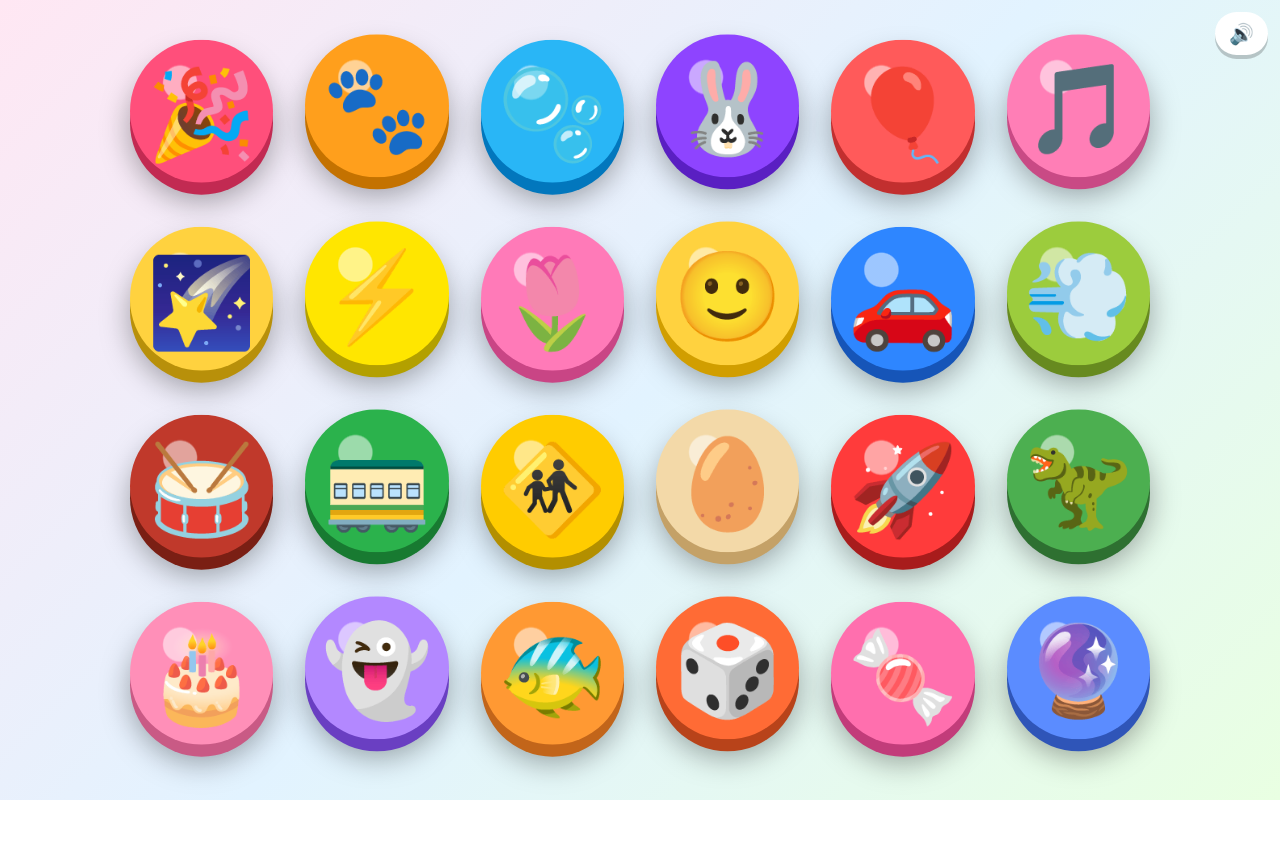
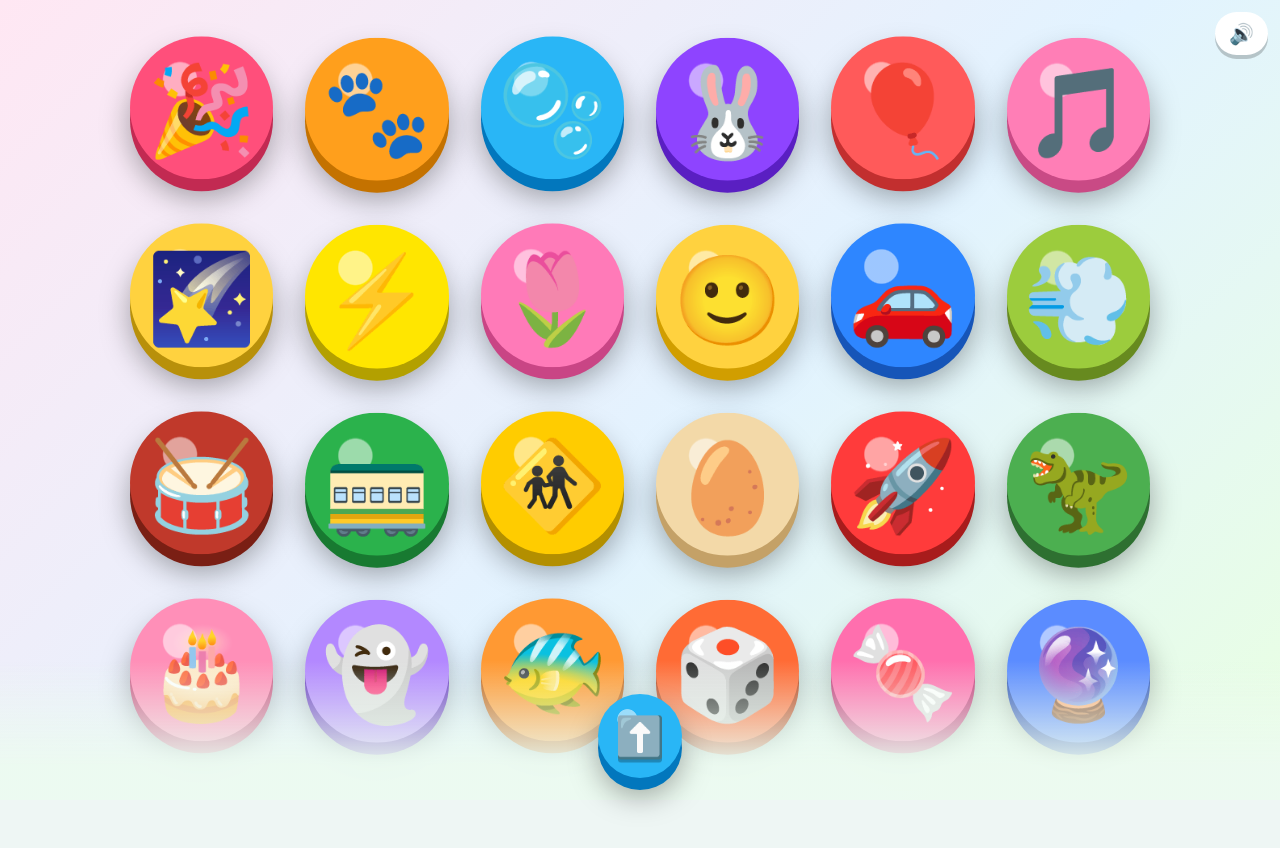
Before and after one commit to terutoto01-png/iroiro-button, a plain HTML site: page index.html in a window 1280 px wide. Before the commit the page ends 800 px from the top, so only its background shows below. Drawn offline with Linux system fonts and the light colour scheme.

Commit message:
メニュー: 下にボタンがあることがわかる ⬇️ ボタンとぼかしを追加
- 下にまだボタンがあるときは跳ねる ⬇️ と下端のぼかしを出す
- いちばん下では ⬆️ に変わって上に戻れる
- body の中だけでなく画面全体でスクロールするように修正

Co-Authored-By: Claude Opus 5.5 <noreply@anthropic.com>

```diff
--- a/index.html
+++ b/index.html
@@ -6,10 +6,24 @@
 <title>いろいろボタン</title>
 <link rel="stylesheet" href="common.css?v=4">
 <style>
-  html, body { overflow: auto; }
-  body { background: linear-gradient(135deg, #ffe7f3, #e2f3ff, #e9ffe2); min-height: 100%; }
+  /* がめん ぜんたいで スクロールする（body の なかだけで スクロールさせない） */
+  html { overflow: auto; height: auto; }
+  body { overflow: visible; height: auto; background: #eef6f4; min-height: 100%; }
+  /* はいけいは がめんに こていする（iPad でも うごかないように ::before で） */
+  body::before { content: ''; position: fixed; inset: 0; z-index: -1;
+                 background: linear-gradient(135deg, #ffe7f3, #e2f3ff 55%, #e9ffe2); }
   .grid { display: grid; grid-template-columns: repeat(auto-fill, minmax(min(28vw, 140px), 1fr));
-          gap: min(5vw, 32px); padding: min(6vw, 40px); max-width: 1100px; margin: 0 auto; }
+          gap: min(5vw, 32px); padding: min(6vw, 40px); padding-bottom: 150px; max-width: 1100px; margin: 0 auto; }
+  /* したの はしを ふんわり ぼかす */
+  #fade { position: fixed; left: 0; right: 0; bottom: 0; height: 140px; z-index: 20; pointer-events: none;
+          background: linear-gradient(rgba(236,250,240,0), rgba(236,250,240,.95) 75%); transition: opacity .3s; }
+  /* はねる やじるし ボタン */
+  #more { position: fixed; left: 50%; bottom: 22px; z-index: 30; width: 84px; height: 84px; margin-left: -42px;
+          --c1: #ff9f1c; --c2: #c47200; font-size: 40px; animation: hop 1.1s ease-in-out infinite; transition: opacity .3s; }
+  #more:active { animation: none; }
+  #more.top { --c1: #29b6f6; --c2: #0277bd; animation: none; }
+  @keyframes hop { 0%, 100% { translate: 0 0; } 45% { translate: 0 -14px; } 60% { translate: 0 0; } 75% { translate: 0 -5px; } }
+  .hide { opacity: 0; pointer-events: none; }
   .grid a { aspect-ratio: 1; width: 100%; height: auto; font-size: min(9vw, 44px); text-decoration: none; margin-bottom: 12px; }
   .grid a:nth-child(odd)  { animation: bob 2.4s ease-in-out infinite; }
   .grid a:nth-child(even) { animation: bob 2.4s ease-in-out -1.2s infinite; }
@@ -19,6 +33,8 @@
 </head>
 <body data-no-back>
 <nav class="grid" id="grid"></nav>
+<div id="fade" class="hide"></div>
+<button id="more" class="big-btn hide" aria-label="した"><span>⬇️</span></button>
 <script src="common.js?v=4"></script>
 <script>
 // 4つめ: そのページに必要な機能（'gpu' = WebGPU, 'hic' = HTML-in-Canvas）
@@ -61,7 +77,27 @@ for (const [file, emoji, c1, c2, need] of PAGES) {
   a.addEventListener('pointerdown', () => Sfx.pop());
   grid.appendChild(a);
 }
+updateMore();
 })();
+
+// ---- したに まだ ボタンが あるときは ⬇️、いちばん したでは ⬆️ ----
+const more = document.getElementById('more'), fade = document.getElementById('fade');
+function updateMore() {
+  const se = document.scrollingElement;
+  const canScroll = se.scrollHeight > innerHeight + 10;
+  const atBottom = scrollY + innerHeight >= se.scrollHeight - 20;
+  more.classList.toggle('hide', !canScroll);
+  fade.classList.toggle('hide', !canScroll || atBottom);
+  more.classList.toggle('top', atBottom);
+  more.firstElementChild.textContent = atBottom ? '⬆️' : '⬇️';
+}
+more.addEventListener('click', () => {
+  Sfx.pop();
+  if (more.classList.contains('top')) scrollTo({ top: 0, behavior: 'smooth' });
+  else scrollBy({ top: innerHeight * 0.6, behavior: 'smooth' });
+});
+addEventListener('scroll', updateMore, { passive: true });
+addEventListener('resize', updateMore);
 </script>
 </body>
 </html>
```
